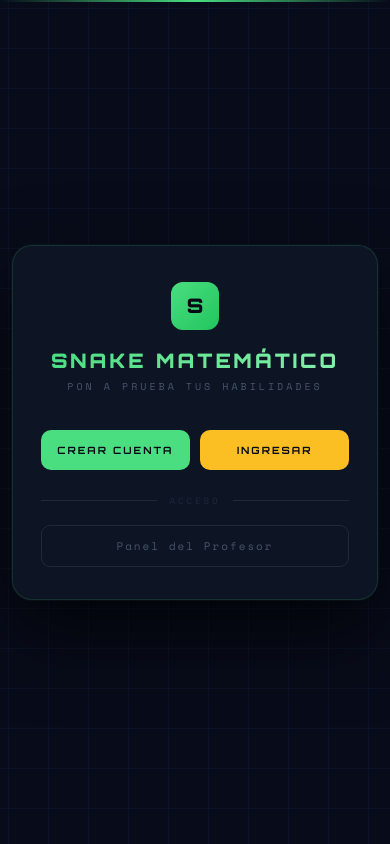
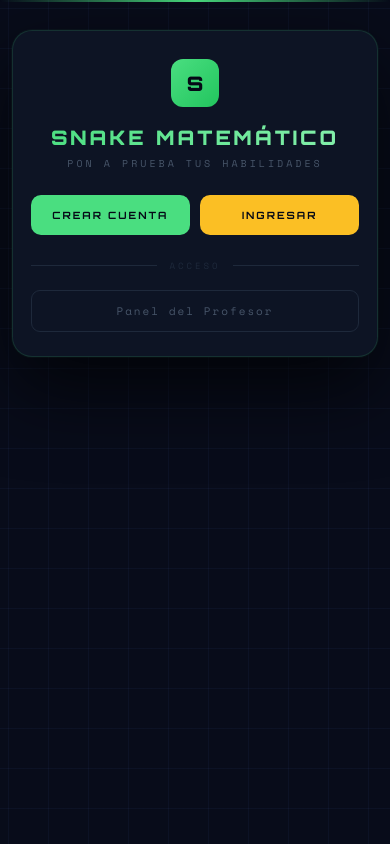
Before and after one commit to EdCruzTW/SnakeApp-Backend, a website: page public/index.html in a window 390 px wide. Drawn offline with nearby package versions, Linux system fonts and the light colour scheme.

Commit message:
Fix credential layout scrolling

```diff
--- a/public/index.html
+++ b/public/index.html
@@ -29,8 +29,10 @@
       justify-content: center;
       font-family: 'Space Mono', monospace;
       color: var(--text);
-      overflow: hidden;
+      overflow-x: hidden;
+      overflow-y: auto;
       position: relative;
+      padding: 24px 0;
     }
 
     body::before {
@@ -66,6 +68,7 @@
       box-shadow: 0 0 0 1px rgba(74,222,128,0.04), 0 32px 80px rgba(0,0,0,0.7);
       backdrop-filter: blur(10px);
       text-align: center;
+      margin: auto 0;
     }
 
     .logo-mark {
@@ -408,6 +411,30 @@
 
       .credential-actions {
         grid-template-columns: 1fr;
+      }
+    }
+
+    @media (max-height: 900px) {
+      body {
+        justify-content: flex-start;
+      }
+
+      .card {
+        margin: 16px 0;
+      }
+    }
+
+    @media (max-width: 520px) {
+      body {
+        padding: 14px 0;
+      }
+
+      .card {
+        padding: 28px 18px 24px;
+      }
+
+      .tagline {
+        margin-bottom: 24px;
       }
     }
 
```
